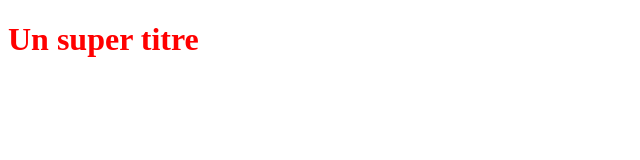
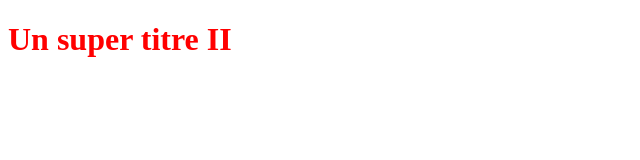
Before and after one commit to okagna/Remind, a plain HTML site: page index.html in a window 1280 px wide. Shown: the full height of the page, 0-640 px from the left. Drawn offline with Linux system fonts and the light colour scheme.

Commit message:
modification du titre H1

```diff
--- a/index.html
+++ b/index.html
@@ -5,6 +5,6 @@
    <link rel="stylesheet" type="text/css" href="style.css">
 </head>
 <body>
-   <h1>Un super titre</h1>
+   <h1>Un super titre II</h1>
 </body>
 </html>
```
